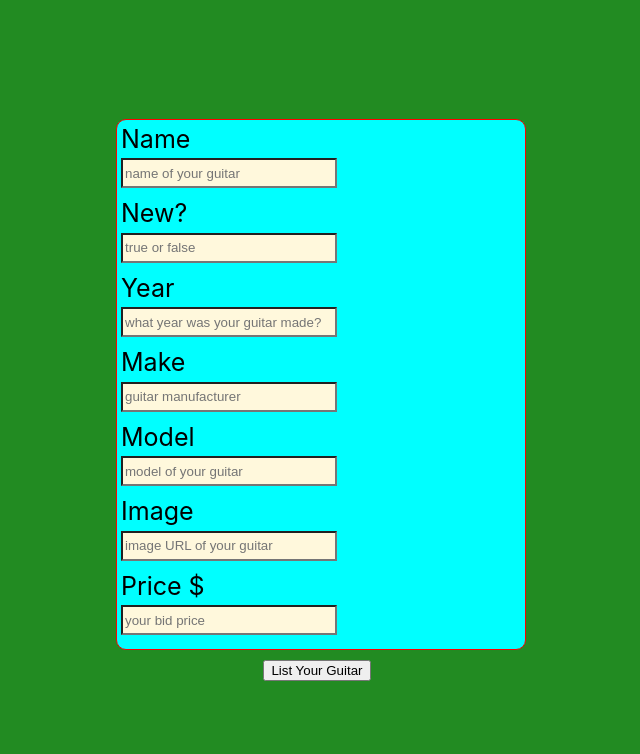
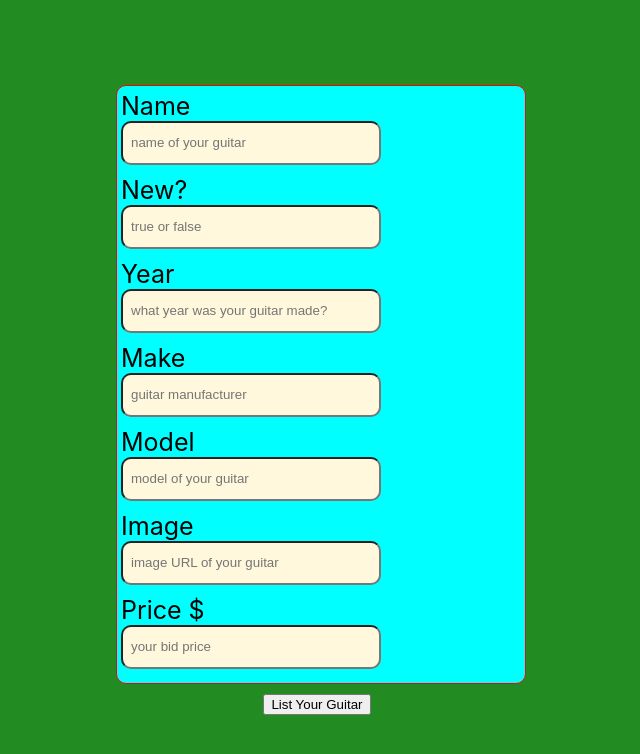
Before and after one commit to riverferguson/phase-2-project, a React (Create React App) app in the folder phase-2-project/: page / in a window 1280 px wide. Shown: the top 754 px of the page, without its empty margins (323-963 px from the left). Built offline with nearby package versions, Linux system fonts and the light colour scheme.

Commit message:
more guitar form styling

```diff
--- a/phase-2-project/src/components/GuitarForm.css
+++ b/phase-2-project/src/components/GuitarForm.css
@@ -12,8 +12,10 @@
 }
 
 .inputBox {
-  width: 13rem;
+  width: 15rem;
   height: 1.5rem;
   margin-bottom: 10px;
   background-color: cornsilk;
+  border-radius: 10px;
+  padding: 0.5rem;
 }
--- a/phase-2-project/src/components/GuitarForm.js
+++ b/phase-2-project/src/components/GuitarForm.js
@@ -40,14 +40,14 @@ const GuitarForm = () => {
     setPrice(event.target.value);
   }
 
-  // const submitHandler = (event) => {
-  //   event.preventDefault();
+  const submitHandler = (event) => {
+    event.preventDefault();
 
-  //   setEnteredName('');
-  // }
+    setEnteredName('');
+  }
 
   return (
-    <form>
+    <form onSubmit={submitHandler}>
       <div className="guitarForm">
         <div>
           <label>Name </label>
```
